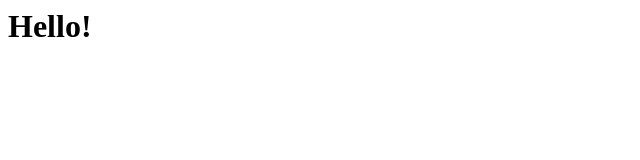
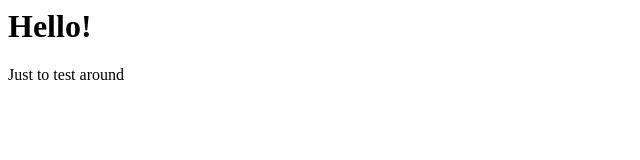
Before and after one commit to 3DebbieChen9/DebbieTravelBlog, a plain HTML site: page index.html in a window 1280 px wide. Shown: the whole page, without its empty margins (0-640 px from the left). Drawn offline with Linux system fonts and the light colour scheme.

Commit message:
Update index.html

```diff
--- a/index.html
+++ b/index.html
@@ -1 +1,2 @@
 <h1>Hello!</h1>
+<p>Just to test around</p>
```
